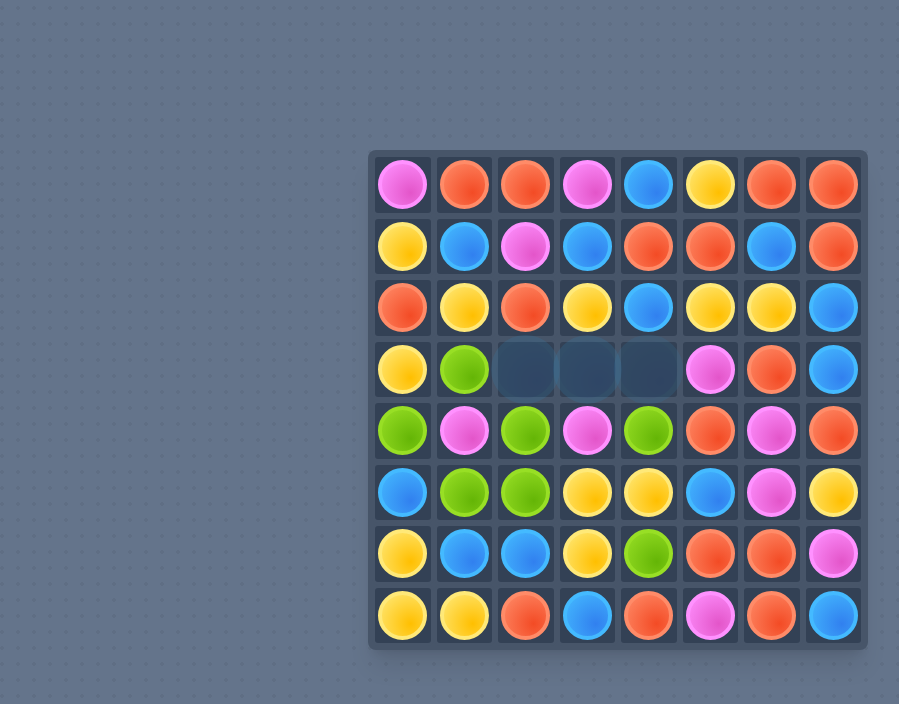
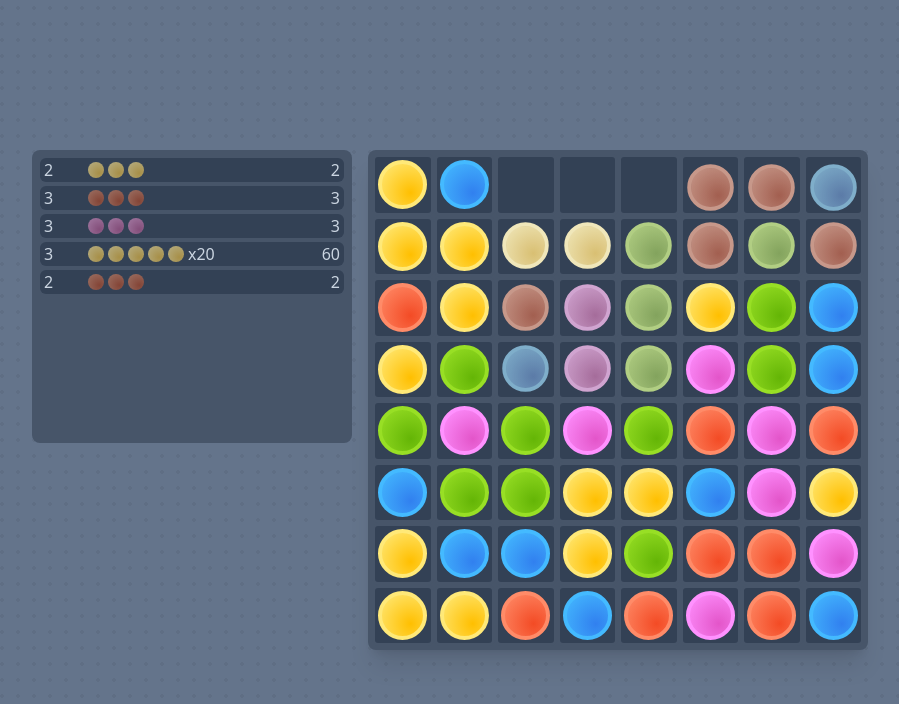
Before and after one commit to gukihuman/gems, a Nuxt app: page / in a window 1280 px wide. Shown: the top 704 px of the page, without its empty margins (22-921 px from the left). Built offline with nearby package versions, Linux system fonts and the light colour scheme.

Commit message:
add damage log

```diff
--- a/app.vue
+++ b/app.vue
@@ -1,14 +1,51 @@
 <template>
   <div
-    class="flex gap-2 justify-center items-center h-screen bg-slate-500 bg-circles"
+    class="flex justify-center items-center h-screen bg-slate-500 bg-circles"
   >
-    <div class="w-12"></div>
-    <Grid :size="8" :min-match="3" @match="handleMatch" />
-    <DamageLog />
+    <div class="flex gap-4 w-full justify-center">
+      <DamageLog :damageLogs="damageLogs" />
+      <Grid :size="GRID_SIZE" :min-match="MIN_MATCH" @match="handleMatch" />
+      <div class="w-80"></div>
+    </div>
   </div>
 </template>
 <script setup>
+const DAMAGE = [2, 3]
+const GRID_SIZE = 8
+const MIN_MATCH = 3
+const MAX_MULTIPLIER = 100
+const MULTIPLIER = [1, 5, 20, 50, 70, MAX_MULTIPLIER] // 3, 4, 5, 6, 7, 8
+const damageLogs = ref([])
+const matchQueue = []
+let isProcessingQueue = false
 function handleMatch(color, matchCount) {
-  // console.log(color, matchCount)
+  matchQueue.push({ color, count: matchCount })
+  if (!isProcessingQueue) processMatchQueue()
+}
+function processMatchQueue() {
+  if (matchQueue.length === 0) {
+    isProcessingQueue = false
+    return
+  }
+  isProcessingQueue = true
+  const nextMatch = matchQueue.shift()
+  damageLogs.value.unshift({
+    id: Math.random(),
+    color: nextMatch.color,
+    count: nextMatch.count,
+    multiplier: getMultiplier(nextMatch.count),
+    ...getDamage(nextMatch.count),
+  })
+  damageLogs.value.splice(10)
+  setTimeout(() => processMatchQueue(), 300)
+}
+function getMultiplier(count) {
+  return count <= 8 ? MULTIPLIER[count - 3] : MAX_MULTIPLIER
+}
+function getDamage(count) {
+  const randomAddition = Math.random() * (DAMAGE[1] - DAMAGE[0])
+  const baseDamage = Math.round(DAMAGE[0] + randomAddition)
+  const fullDamage = Math.round(baseDamage * getMultiplier(count))
+  return { baseDamage, fullDamage }
 }
 </script>
--- a/components/DamageLog.vue
+++ b/components/DamageLog.vue
@@ -1,3 +1,57 @@
 <template>
-  <div class="w-12"></div>
+  <div>
+    <transition-group
+      name="log-entry"
+      tag="div"
+      class="w-80 bg-slate-600 relative flex flex-col gap-1 p-2 rounded-lg h-[293px] overflow-hidden"
+    >
+      <div
+        v-for="log in damageLogs"
+        :key="log.id"
+        class="flex justify-between h-6 p-1 w-full rounded-md items-center text-slate-300"
+        :class="{ 'bg-slate-700': log.color }"
+      >
+        <div class="flex gap-1 items-center">
+          <p class="w-10">{{ log.baseDamage }}</p>
+          <div
+            v-for="k in log.count"
+            :key="k"
+            class="size-4 rounded-full saturate-50 brightness-75"
+            :class="GEM_CLASSES[log.color]"
+          ></div>
+          <p v-if="log.count > 3">x{{ log.multiplier }}</p>
+        </div>
+        {{ log.fullDamage }}
+      </div>
+    </transition-group>
+  </div>
 </template>
+<script setup>
+const GEM_CLASSES = {
+  GREEN: "green-bg",
+  BLUE: "blue-bg",
+  YELLOW: "yellow-bg",
+  ORANGE: "orange-bg",
+  PINK: "pink-bg",
+}
+defineProps(["damageLogs"])
+</script>
+<style scoped>
+.log-entry-move {
+  transition: transform 300ms ease;
+}
+.log-entry-enter-active {
+  transition: all 300ms ease-in-out;
+}
+.log-entry-leave-active {
+  transition: all 300ms ease-out;
+}
+.log-entry-enter-from {
+  opacity: 0;
+  transform: translateY(-10px);
+}
+.log-entry-leave-to {
+  opacity: 0;
+  transform: translateY(10px);
+}
+</style>
--- a/components/Grid.vue
+++ b/components/Grid.vue
@@ -1,5 +1,5 @@
 <template>
-  <div class="bg-slate-600 max-w-[500px] w-full rounded-lg p-1 shadow-xl">
+  <div class="bg-slate-600 max-w-[500px] h-fit w-full rounded-lg p-1 shadow-xl">
     <div
       ref="gridRef"
       class="relative grid aspect-square bg-slate-600 overflow-hidden"
@@ -53,13 +53,13 @@ import newId from "~/utils/newId"
 import debounce from "~/utils/debounce"
 const GEMS_COLORS = ["GREEN", "BLUE", "YELLOW", "ORANGE", "PINK"]
 const GEM_CLASSES = {
-  GREEN: "green",
-  BLUE: "blue",
-  YELLOW: "yellow",
-  ORANGE: "orange",
-  PINK: "pink",
+  GREEN: "green-bg green-border",
+  BLUE: "blue-bg blue-border",
+  YELLOW: "yellow-bg yellow-border",
+  ORANGE: "orange-bg orange-border",
+  PINK: "pink-bg pink-border",
 }
-const REMOVE_DELAY = 500
+const REMOVE_DELAY = 350
 const REMOVE_FLUCTUATION = 50
 const REMOVE_SCALE = 1.5
 const CLICK_DELAY = 300
--- a/main.css
+++ b/main.css
@@ -1,6 +1,19 @@
 @tailwind base;
 @tailwind components;
 @tailwind utilities;
+
+:root {
+  --green-dark: #64b506;
+  --green-light: #98df25;
+  --blue-dark: #3180ef;
+  --blue-light: #44baff;
+  --yellow-dark: #ffbf00;
+  --yellow-light: #ffe978;
+  --orange-dark: #f34b25;
+  --orange-light: #ff8b68;
+  --pink-dark: #e355c9;
+  --pink-light: #ff91ff;
+}
 
 .bg-circles {
   background-image: radial-gradient(
@@ -11,33 +24,54 @@
   background-size: 16px 16px;
 }
 
-.green {
-  --dark: #64b506;
-  --light: #98df25;
-  background: radial-gradient(circle at 70% 70%, var(--dark), var(--light));
-  border-color: var(--light);
+.green-bg {
+  background: radial-gradient(
+    circle at 70% 70%,
+    var(--green-dark),
+    var(--green-light)
+  );
 }
-.blue {
-  --dark: #3180ef;
-  --light: #44baff;
-  background: radial-gradient(circle at 70% 70%, var(--dark), var(--light));
-  border-color: var(--light);
+.blue-bg {
+  background: radial-gradient(
+    circle at 70% 70%,
+    var(--blue-dark),
+    var(--blue-light)
+  );
 }
-.yellow {
-  --dark: #ffbf00;
-  --light: #ffe978;
-  background: radial-gradient(circle at 70% 70%, var(--dark), var(--light));
-  border-color: var(--light);
+.yellow-bg {
+  background: radial-gradient(
+    circle at 70% 70%,
+    var(--yellow-dark),
+    var(--yellow-light)
+  );
 }
-.orange {
-  --dark: #f34b25;
-  --light: #ff8b68;
-  background: radial-gradient(circle at 70% 70%, var(--dark), var(--light));
-  border-color: var(--light);
+.orange-bg {
+  background: radial-gradient(
+    circle at 70% 70%,
+    var(--orange-dark),
+    var(--orange-light)
+  );
 }
-.pink {
-  --dark: #e355c9;
-  --light: #ff91ff;
-  background: radial-gradient(circle at 70% 70%, var(--dark), var(--light));
-  border-color: var(--light);
+.pink-bg {
+  background: radial-gradient(
+    circle at 70% 70%,
+    var(--pink-dark),
+    var(--pink-light)
+  );
 }
+
+.green-border {
+  border-color: var(--green-light);
+}
+.blue-border {
+  border-color: var(--blue-light);
+}
+.yellow-border {
+  border-color: var(--yellow-light);
+}
+.orange-border {
+  border-color: var(--orange-light);
+}
+.pink-border {
+  border-color: var(--pink-light);
+}
```
